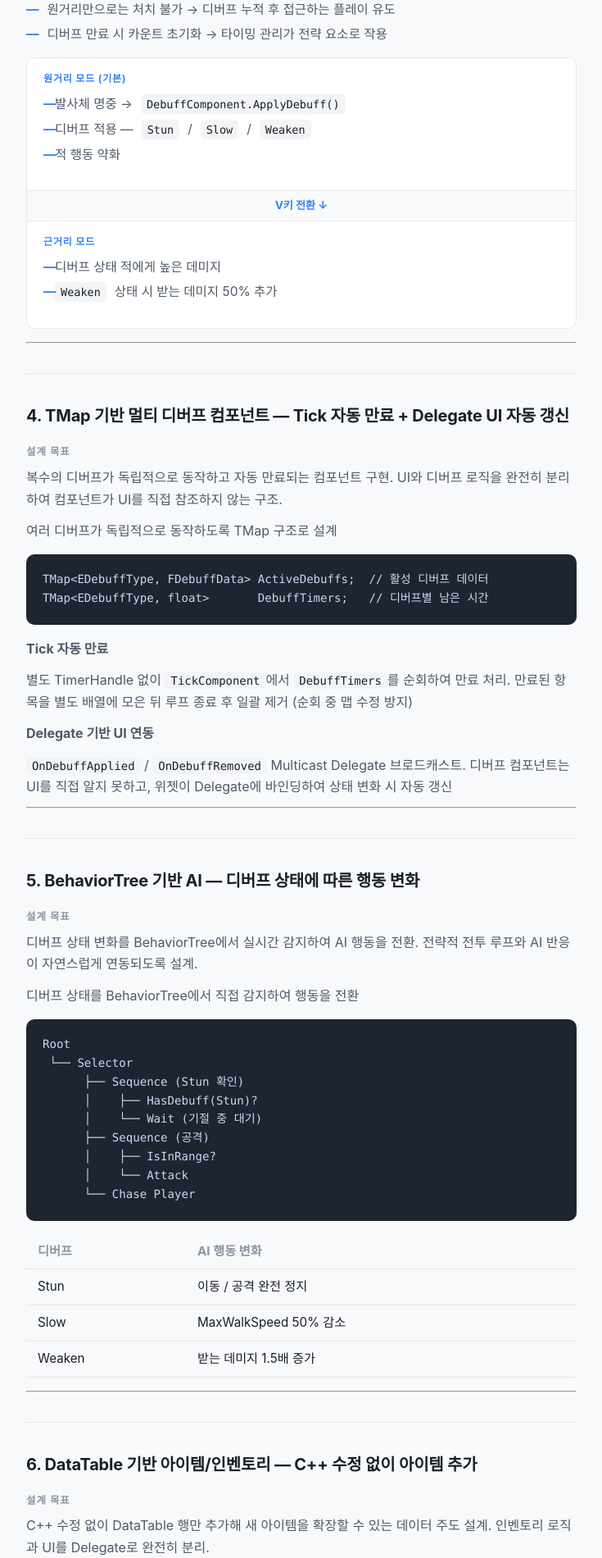
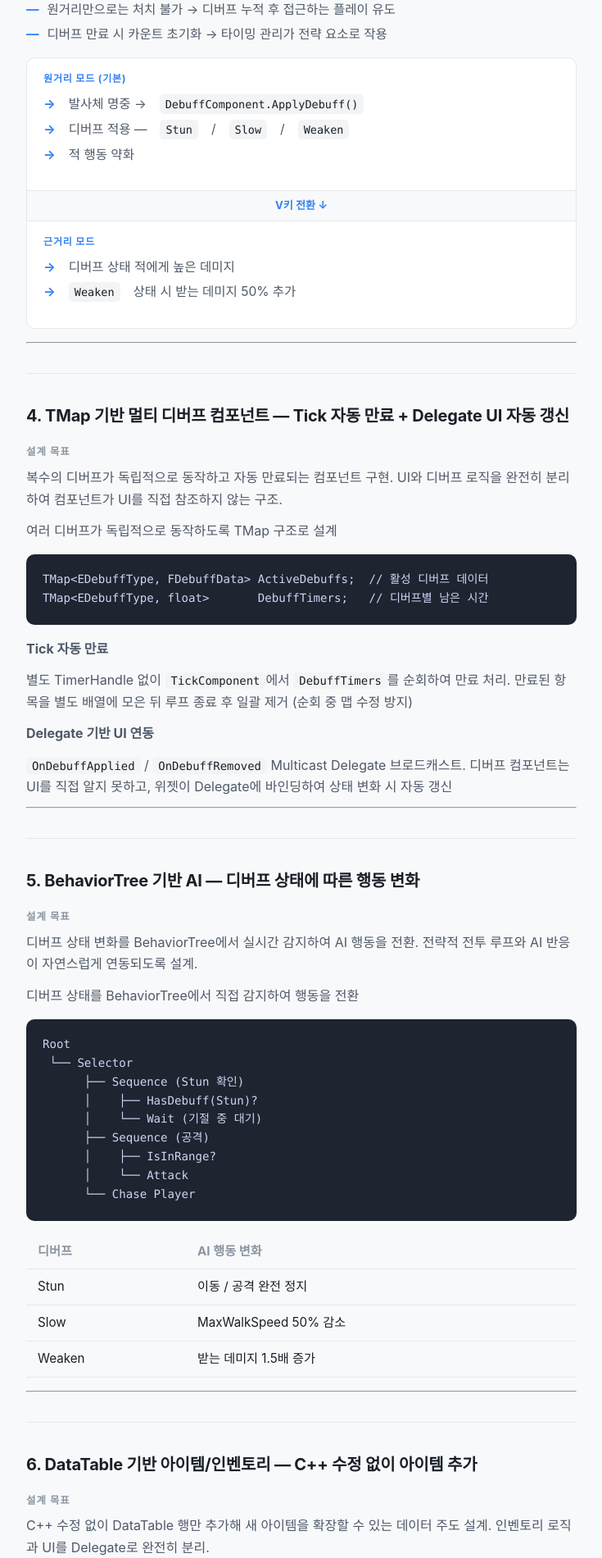
Before and after one commit to KimJinsun610/KimJinsun610.github.io, a Jekyll site: the page built from projects/project-bbb.md, in a window 1280 px wide. Shown: the part 2920-4820 px from the top of the page at 82% size, without its empty margins (272-1007 px from the left). Built offline with Jekyll 4.4.1, drawn with Linux system fonts in a browser that asks for light colours; some web fonts are replaced.

Commit message:
Update portfolio.css

```diff
--- a/assets/css/portfolio.css
+++ b/assets/css/portfolio.css
@@ -704,14 +704,18 @@ body {
 .flow-steps li {
   font-size: 0.92rem;
   color: var(--text-2);
-  padding-left: 14px;
-  position: relative;
+  padding-left: 0;
+  position: static;
 }
-.flow-steps li::before {
-  content: '→';
-  position: absolute;
-  left: 0;
-  color: var(--text-3);
+.flow-card .flow-steps li {
+  gap: 16px !important;
+  display: flex !important;
+}
+.flow-card .flow-steps li::before {
+  content: '→' !important;
+  color: var(--accent) !important;
+  font-weight: 700;
+  flex-shrink: 0;
 }
 .flow-switch {
   background: var(--bg);
@@ -734,7 +738,7 @@ body {
   border: 1.5px solid var(--border);
   border-radius: var(--r-sm);
   padding: 14px 16px;
-  width: 162px;
+  width: 180px;
   opacity: 0;
   pointer-events: none;
   transition: opacity 0.25s;
```
